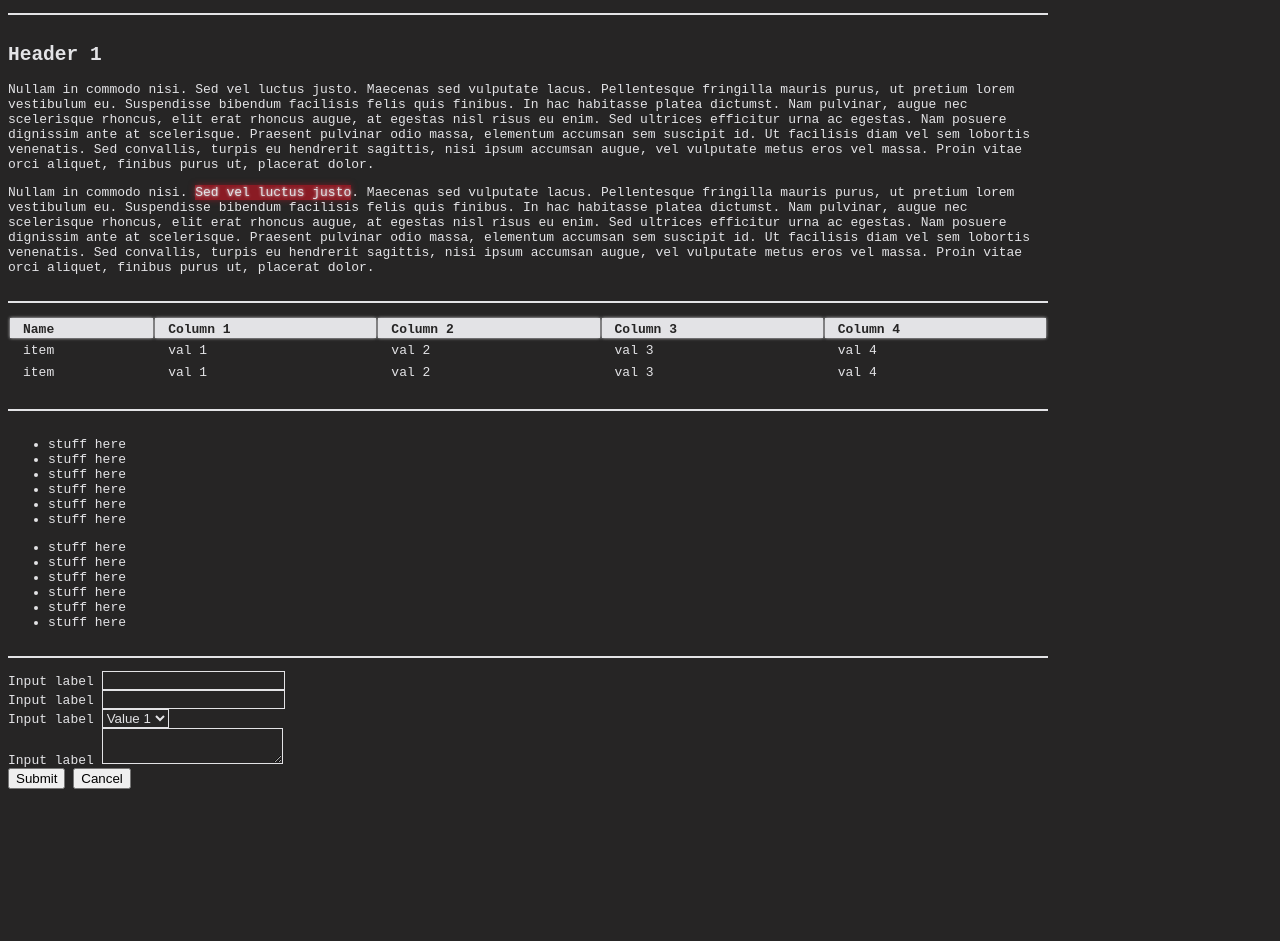
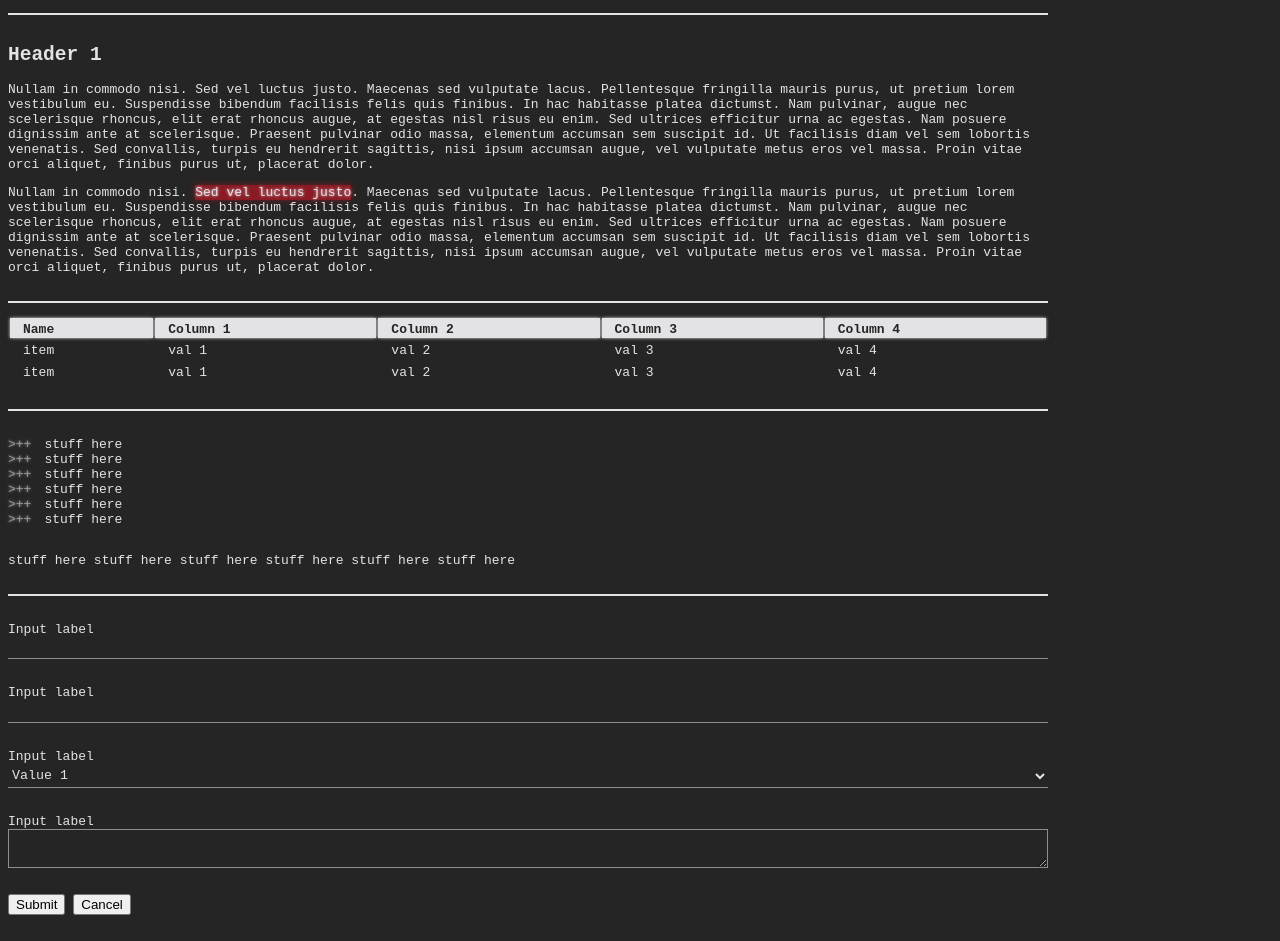
Before and after one commit to pawel-kuznik/cogitator, a website: page client/guide.html in a window 1280 px wide. Before the commit the page ends 815 px from the top, so only its background shows below. Drawn offline with Linux system fonts and the light colour scheme.

Commit message:
Added forms styles and lists

```diff
--- a/client/guide.html
+++ b/client/guide.html
@@ -50,7 +50,7 @@
 
         <section class="box size-page">
 
-            <ul class="list">
+            <ul class="list list-decorated">
                 <li>stuff here</li>
                 <li>stuff here</li>
                 <li>stuff here</li>
--- a/client/styles.css
+++ b/client/styles.css
@@ -2,6 +2,8 @@
 
 @import "/styles/html.css";
 @import "/styles/input.css";
+@import "/styles/form.css";
+@import "/styles/list.css";
 @import "/styles/table.css";
 @import "/styles/box.css";
 @import "/styles/mark.css";
--- /dev/null
+++ b/client/styles/form.css
@@ -0,0 +1,34 @@
+
+.formrow
+{
+    margin-bottom:  2rem;
+    margin-top:     1rem;
+}
+
+.formrow label
+{
+    display:    block;
+}
+
+.formrow input,
+.formrow select,
+.formrow textarea
+{
+    display:    block;
+    width:      100%;
+
+    box-sizing: border-box;
+
+    padding-right:  .5rem;
+
+    padding-top:    .25rem;
+    padding-bottom: .25rem;
+}
+
+.formrow input,
+.formrow select
+{
+    border-top:     none;
+    border-left:    none;
+    border-right:   none;
+}
--- a/client/styles/html.css
+++ b/client/styles/html.css
@@ -20,4 +20,5 @@ html
     --color-font:       #E3E3E6;
     --color-background: #262525;
     --color-hover:      rgba(227, 227, 230, .4);
+    --color-input-border: rgba(212, 212, 217, 0.6);
 }
--- a/client/styles/input.css
+++ b/client/styles/input.css
@@ -11,8 +11,12 @@ select
 {
     background:     transparent;
 
-    border:         1px solid #E3E3E6;
+    border:         1px solid var(--color-input-border);
     color:          var(--color-font);
+
+    font-family:    inherit;
+
+    transition:     border-color .4s;
 }
 
 /* styles for when the element is focused */
@@ -21,4 +25,6 @@ textarea:focus,
 select:focus
 {
     outline:        none;
+
+    border-color:   var(--color-font);
 }
--- /dev/null
+++ b/client/styles/list.css
@@ -0,0 +1,31 @@
+
+
+.list
+{
+    list-style:     none;
+
+    margin-top:     1rem;
+    margin-bottom:  2rem;
+
+    padding:        0;
+}
+
+.list > li
+{
+    padding: 0;
+}
+
+.list.list-decorated > li::before
+{
+    content:        '>++';
+    margin-right:   1rem;
+    opacity:        .6;
+
+    text-shadow:    0 0 3px var(--color-font);
+}
+
+.list.list-inline > li
+{
+    display:        inline-block;
+    white-space:    nowrap;
+}
```
